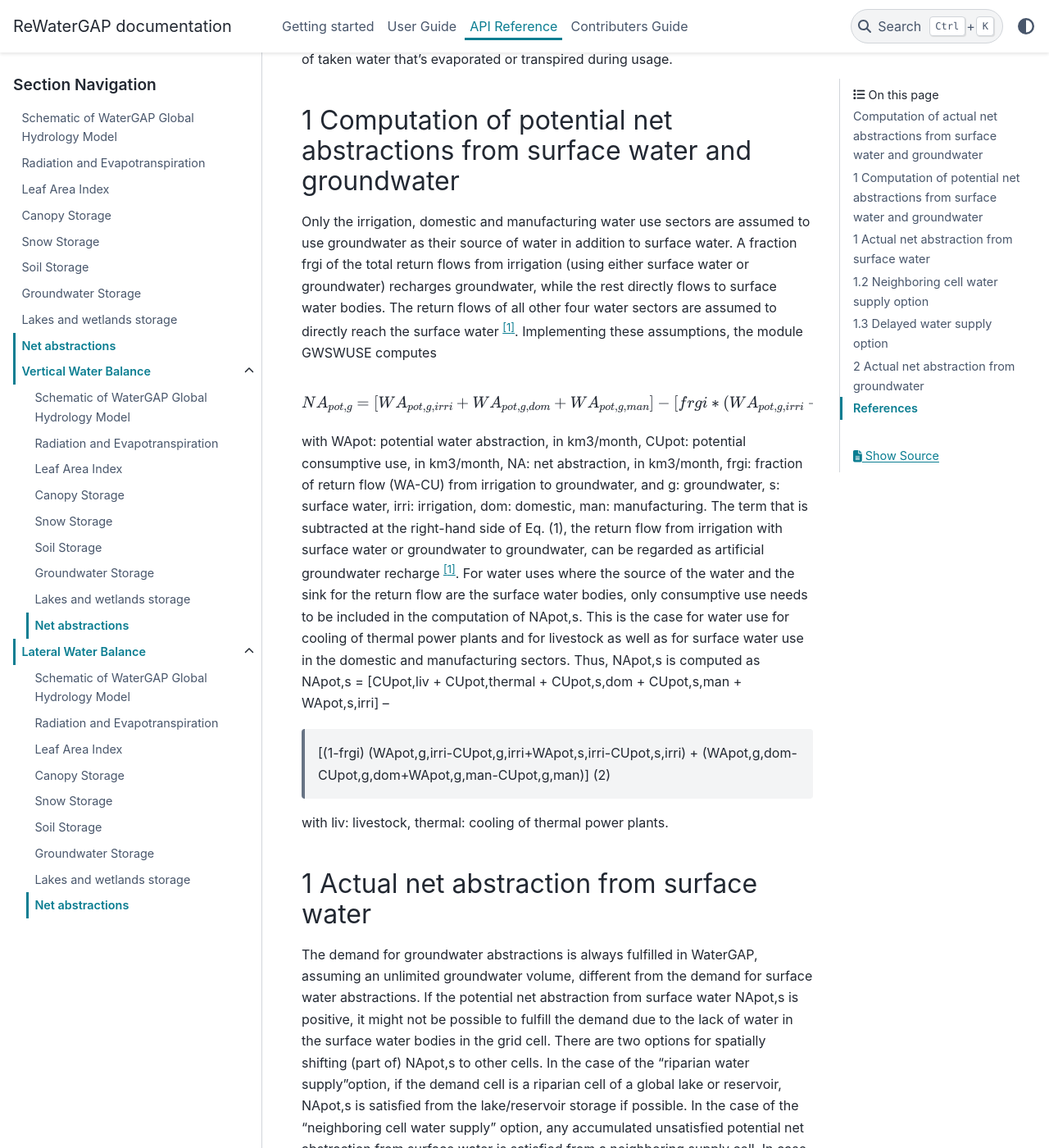
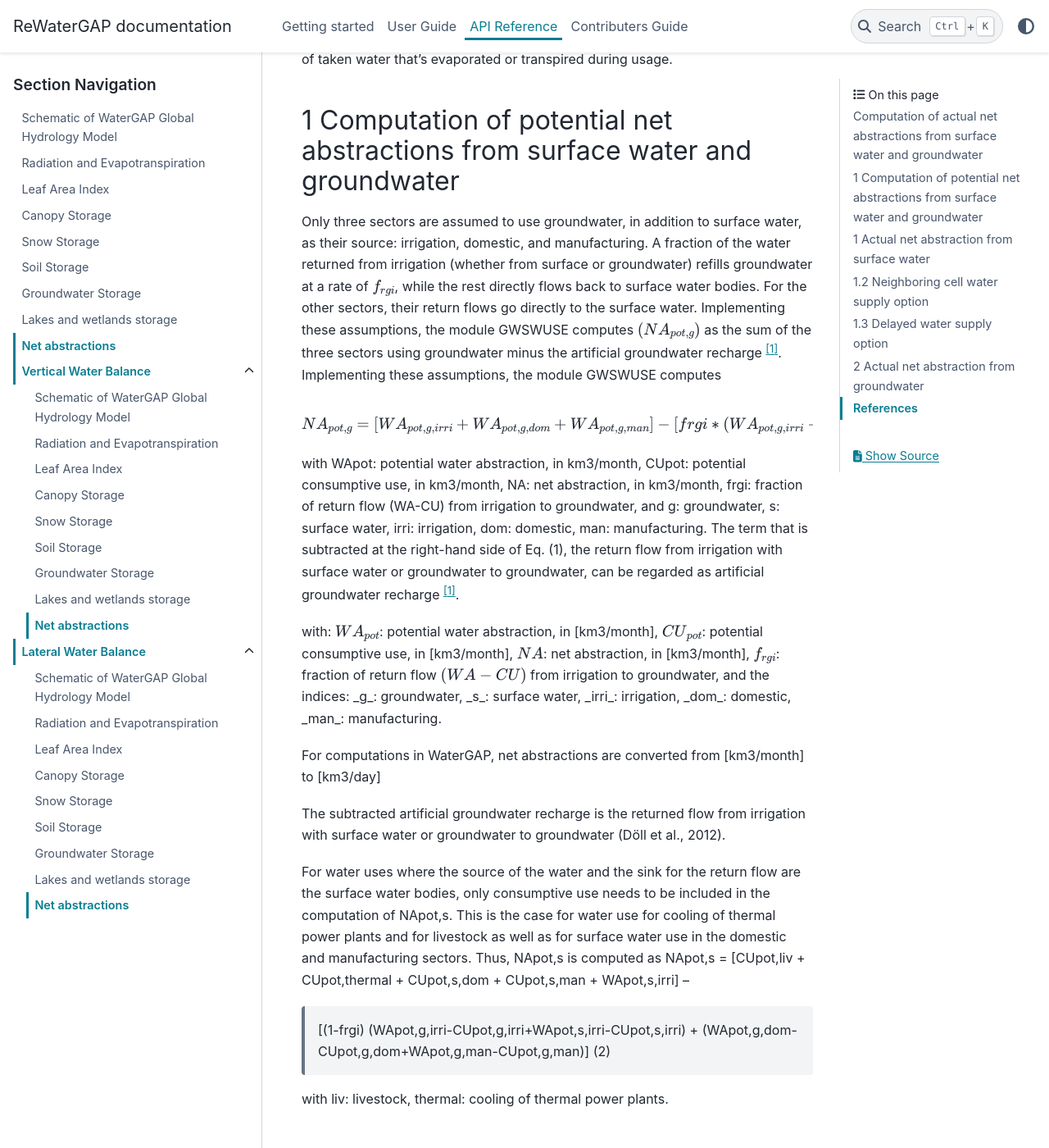
Before and after one commit to HydrologyFrankfurt/ReWaterGAP, a Sphinx documentation site: the page built from docs/api_docs/net_abstractions.rst, in a window 1280 px wide and 1400 px high, scrolled down 835 px. Shown: the whole window at 82% size. Built offline with Sphinx 7.4.7 and the PyData theme 0.15.4, drawn with Linux system fonts in a browser that asks for light colours.

Commit message:
Update net_abstractions.rst

```diff
--- a/docs/api_docs/net_abstractions.rst
+++ b/docs/api_docs/net_abstractions.rst
@@ -12,14 +12,31 @@
 
 1 Computation of potential net abstractions from surface water and groundwater
 ------------------------------------------------------------------------------
-Only the irrigation, domestic and manufacturing water use sectors are assumed to use groundwater as their source of water in addition to surface water. A fraction frgi of the total return flows from irrigation (using either surface water or groundwater) recharges groundwater, while the rest directly flows to surface water bodies. The return flows of all other four water sectors are assumed to directly reach the surface water [1]_. Implementing these assumptions, the module GWSWUSE computes
-
+Only three sectors are assumed to use groundwater, in addition to surface water, as their source: irrigation, domestic, and manufacturing. A fraction of the water returned from irrigation (whether from surface or groundwater) refills groundwater at a rate of :math:`{f}_{rgi}`, while the rest directly flows back to surface water bodies. For the other sectors, their return flows go directly to the surface water. Implementing these assumptions, the module GWSWUSE computes :math:`({NA}_{pot,g})` as the sum of the three sectors using groundwater minus the artificial groundwater recharge [1]_. Implementing these assumptions, the module GWSWUSE computes
 
 .. math::
    {NA}_{pot,g} = [{WA}_{pot,g,irri} + {WA}_{pot,g,dom} + {WA}_{pot,g,man}] - [{frgi}*({WA}_{pot,g,irri} - {CU}_{pot,g,irri} + {WA}_{pot,s,irri} - {CU}_{pot,s,irri})]
 
 
 with WApot: potential water abstraction, in km3/month, CUpot: potential consumptive use, in km3/month, NA: net abstraction, in km3/month, frgi: fraction of return flow (WA-CU) from irrigation to groundwater, and g: groundwater, s: surface water, irri: irrigation, dom: domestic, man: manufacturing. The term that is subtracted at the right-hand side of Eq. (1), the return flow from irrigation with surface water or groundwater to groundwater, can be regarded as artificial groundwater recharge [1]_.
+
+with:
+:math:`{WA}_{pot}`: potential water abstraction, in [km3/month],
+:math:`{CU}_{pot}`: potential consumptive use, in [km3/month],
+:math:`{NA}`: net abstraction, in [km3/month],
+:math:`{f}_{rgi}`: fraction of return flow :math:`({WA}-{CU})` from irrigation to groundwater,
+and the indices:
+_g_: groundwater,
+_s_: surface water,
+_irri_: irrigation,
+_dom_: domestic,
+_man_: manufacturing.
+
+.. note::
+For computations in WaterGAP, net abstractions are converted from [km3/month] to [km3/day]
+
+The subtracted artificial groundwater recharge is the returned flow from irrigation with surface water or groundwater to groundwater (Döll et al., 2012).
+
 For water uses where the source of the water and the sink for the return flow are the surface water bodies, only consumptive use needs to be included in the computation of NApot,s. This is the case for water use for cooling of thermal power plants and for livestock as well as for surface water use in the domestic and manufacturing sectors. Thus, NApot,s is computed as
 NApot,s = [CUpot,liv + CUpot,thermal + CUpot,s,dom + CUpot,s,man + WApot,s,irri] –
                    [(1-frgi) (WApot,g,irri-CUpot,g,irri+WApot,s,irri-CUpot,s,irri) +
```
